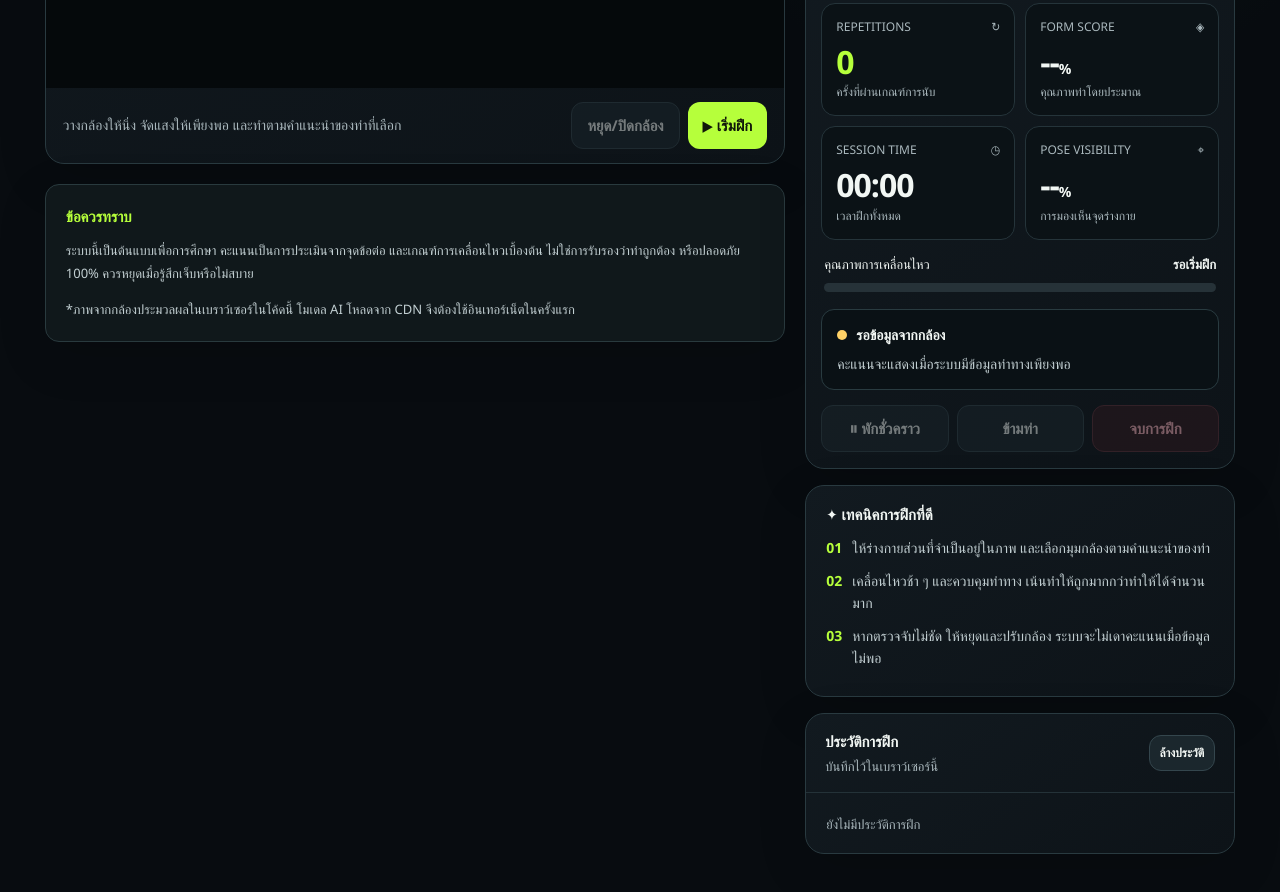
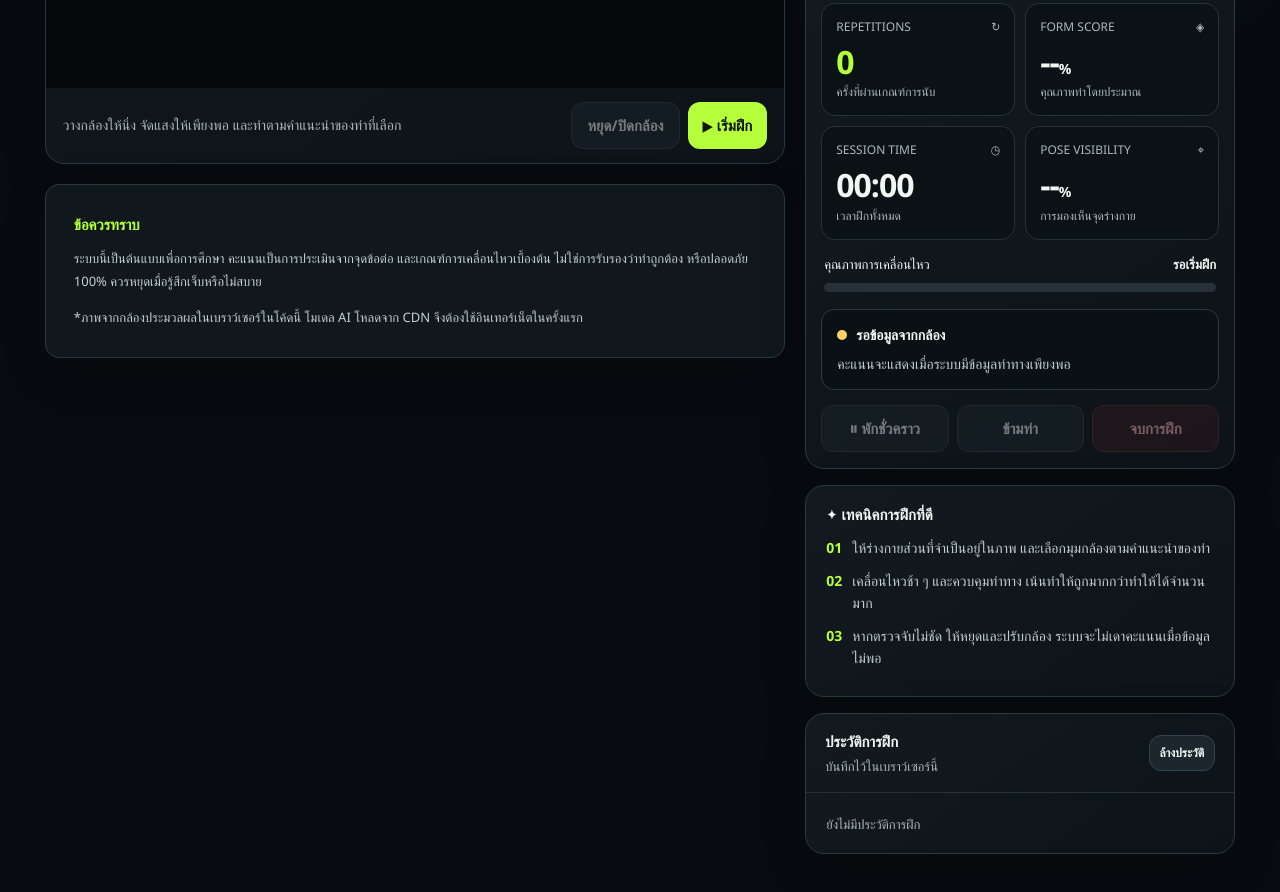
Before and after one commit to phawit1/fit, a plain HTML site: page index.html in a window 1280 px wide. Shown: the part 733-1625 px from the top of the page. Drawn offline with Linux system fonts and the light colour scheme; a web font is replaced by a local one.

Commit message:
Update styles.css

```diff
--- a/styles.css
+++ b/styles.css
@@ -1003,7 +1003,7 @@ main {
 
 
 .notice-under-camera {
-  padding: 20px 20px;
+  padding: 28px 28px;
   margin-top: 4px;
   background: #10181b;
   border: 1px solid #293a3e;
```
